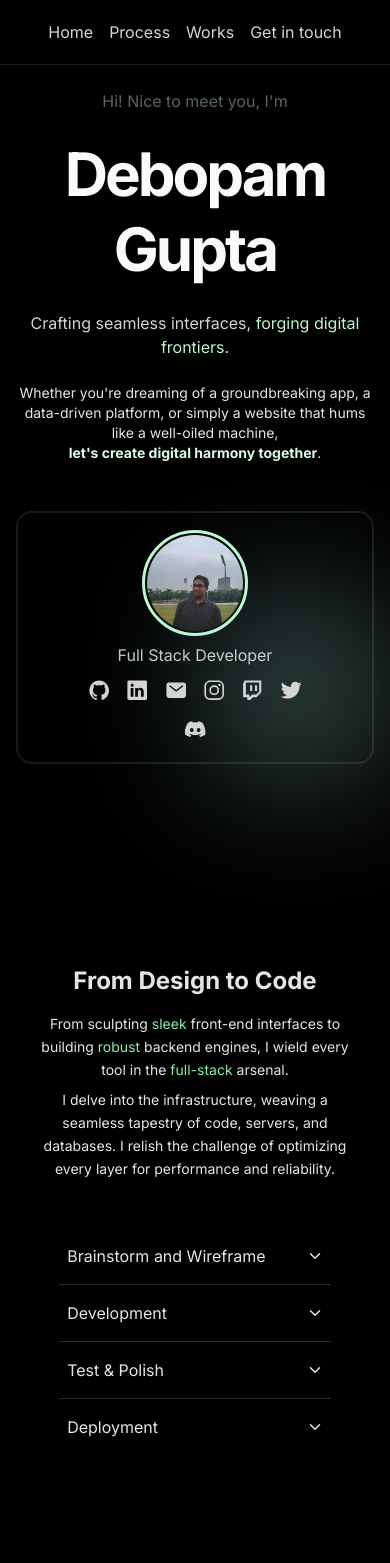
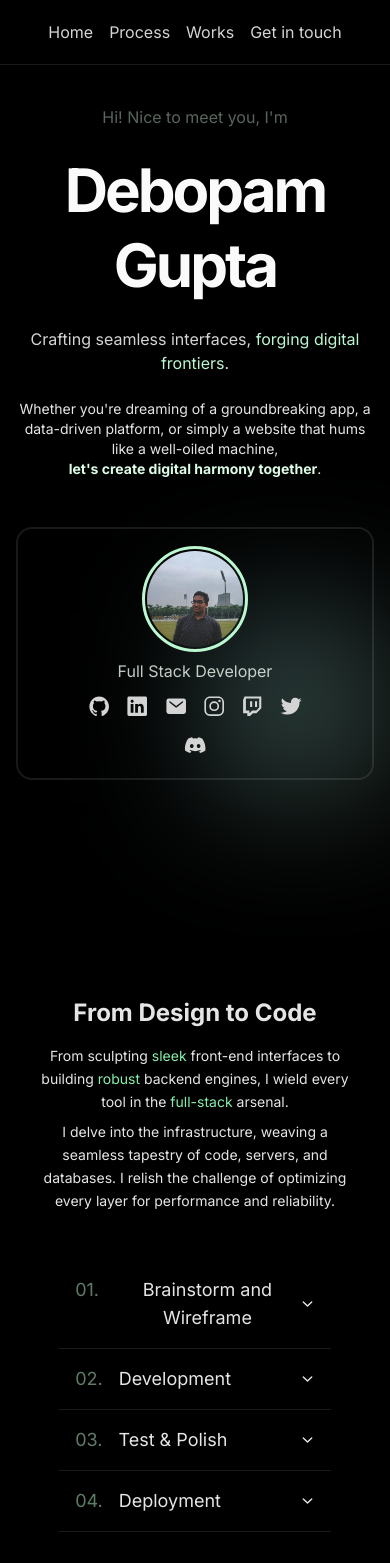
Before and after one commit to w3dg/portfolio, a Next.js app: page / in a window 390 px wide. Shown: the top 1563 px of the page. Built offline with nearby package versions, Linux system fonts and the light colour scheme.

Commit message:
Fix Accordion; Fix Padding on mobile for intro; Add highlight to contact heading

```diff
--- a/app/components/Introduction.tsx
+++ b/app/components/Introduction.tsx
@@ -15,7 +15,7 @@ export const Introduction = () => {
           initial={{ opacity: 0, y: 20 }}
           animate={{ opacity: 1, y: 0 }}
           transition={{ duration: 0.2 }}
-          className="text-green-100/40 text-base lg:text-lg"
+          className="text-green-100/40 text-base lg:text-lg pt-4 lg:pt-0"
         >
           Hi! Nice to meet you, I'm
         </motion.p>
--- a/app/components/StepsAccordion.tsx
+++ b/app/components/StepsAccordion.tsx
@@ -41,52 +41,65 @@ const StepsInfo: Steps[] = [
   },
 ];
 
-export const StepsAccordion = () => {
-  const [steps, setSteps] = useState<Steps[]>(StepsInfo);
-  const [currentOpenId, setCurrentOpenId] = useState(0);
+// https://codesandbox.io/p/sandbox/framer-motion-accordion-qx958?file=%2Fsrc%2FExample.tsx%3A17%2C9 by mattgperry
 
-  // if the current open item is clicked, close it
-  // if other is clicked, expand that
-  // set all others to non-expanded
+const Accordion = ({
+  i,
+  heading,
+  description,
+  expanded,
+  setExpanded,
+}: {
+  i: number;
+  expanded: any;
+  setExpanded: any;
+  heading: string;
+  description: string;
+}) => {
+  const isOpen = i === expanded;
 
-  const handleClick = (id: number): void => {
-    setSteps(
-      // cant click in a row, ccurent open id keeps being set
-      steps.map((s) => {
-        if (s.id === id) {
-          if (s.id === currentOpenId) return { ...s, expanded: false };
-          else return { ...s, expanded: true };
-        } else {
-          return { ...s, expanded: false };
-        }
-      })
+  return (
+    <div className="border-b border-neutral-50/10 py-2">
+      <button
+        className={"px-4 w-full py-2 cursor-pointer rounded-md " + (isOpen ? "bg-[#171717]" : "bg-transparent")}
+        onClick={() => setExpanded(isOpen ? false : i)}
+      >
+        <div className="flex justify-between items-center">
+          <div className="flex items-start gap-4 text-lg w-full">
+            <p className="text-green-200/50">0{i}.</p>
+            <p>{heading}</p>
+          </div>
+          <IconContext.Provider value={{ className: isOpen ? "text-green-300" : "" }}>
+            {isOpen ? <IoChevronUp /> : <IoChevronDown />}
+          </IconContext.Provider>
+        </div>
+      </button>
+      {isOpen && (
+        <p key="content" className="px-4 py-2 lg:px-16 text-neutral-400 text-sm lg:text-base">
+          {description}
+        </p>
+      )}
+    </div>
   );
-    setCurrentOpenId(id);
 };
 
+export const StepsAccordion = () => {
+  const [expanded, setExpanded] = useState<false | number>(0);
+
   return (
-    <IconContext.Provider value={{ className: "text-neutral-500" }}>
     <div className="w-10/12 mx-auto lg:w-full h-auto pb-6">
-        {steps.map((step) => {
+      {StepsInfo.map((step) => {
         return (
-            <div key={step.id}>
-              <button
-                className={
-                  "w-full flex items-center justify-between hover:cursor-pointer px-2 py-4 text-left" +
-                  (step.id !== 1 ? " border-t border-neutral-700/70" : "")
-                }
-                onClick={() => handleClick(step.id)}
-              >
-                <p>{step.heading}</p>
-                <IconContext.Provider value={{ className: step.expanded ? "text-green-300" : "" }}>
-                  {step.expanded ? <IoChevronUp></IoChevronUp> : <IoChevronDown></IoChevronDown>}
-                </IconContext.Provider>
-              </button>
-              {!step.expanded ? <></> : <p className="text-neutral-400 px-2 pt-3 pb-6">{step.description}</p>}
-            </div>
+          <Accordion
+            key={step.id}
+            i={step.id}
+            heading={step.heading}
+            description={step.description}
+            expanded={expanded}
+            setExpanded={setExpanded}
+          ></Accordion>
         );
       })}
     </div>
-    </IconContext.Provider>
   );
 };
--- a/app/message/page.tsx
+++ b/app/message/page.tsx
@@ -4,8 +4,8 @@ import { sendMesssage } from "../actions/actions";
 const Message = () => {
   return (
     <main className="py-10 grid gap-4 place-items-center">
-      <h2 className="text-2xl lg:text-4xl text-center font-bold tracking-tighter">
-        Let's build something amazing together.
+      <h2 className="text-xl lg:text-3xl text-center px-3 font-bold tracking-tighter">
+        Let's build <span className="text-green-200">something amazing</span> together.
       </h2>
       <p className="text-sm lg:text-base">Shoot me a message on socials or below.</p>
       <div className="my-4 py-5 px-3 w-9/12 max-w-lg lg:text-lg">
```
Lines whose indentation alone changed are shown as unchanged.
